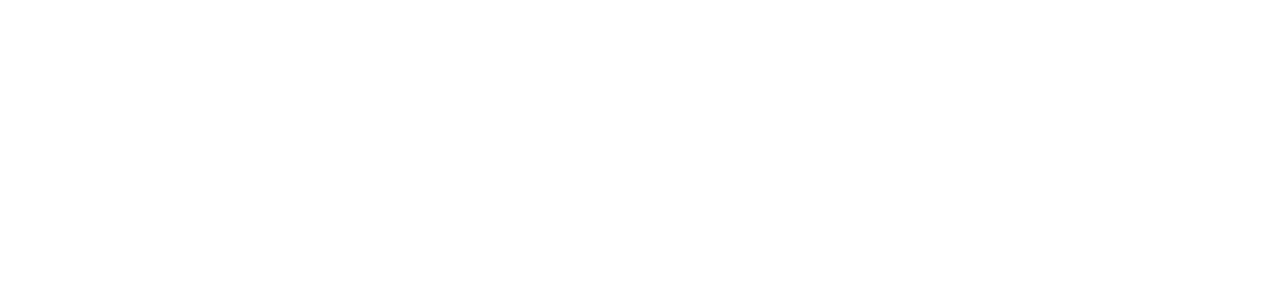
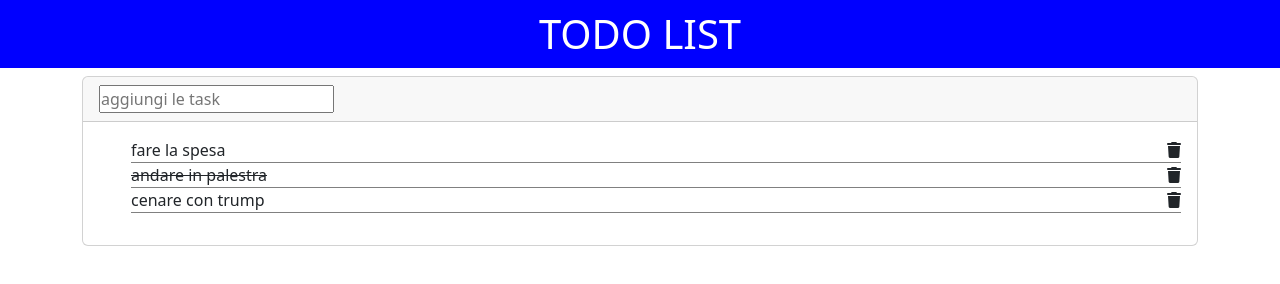
Before and after one commit to ChriCore99/vue-todolist, a plain HTML site: page index.html in a window 1280 px wide. Drawn offline with nearby package versions, Linux system fonts and the light colour scheme.

Commit message:
ADD: mindstone 1 e 2 completate

```diff
--- a/css/style.css
+++ b/css/style.css
@@ -22,6 +22,28 @@ a {
 
 /* STYLE */
 
+h1{
+    text-align: center;
+    background-color: blue;
+    color: white;
+    padding-top: 10px;
+    padding-bottom: 10px;
+}
+
+.todo-item{
+    display: flex;
+    justify-content: space-between;
+    align-items: center;
+}
+
+li{
+    border-bottom: 1px solid grey;
+}
+
+i{
+    cursor: pointer;
+}
+
 /* UTILITIES */
 
 /* DEBUG */
--- a/index.html
+++ b/index.html
@@ -4,12 +4,35 @@
     <meta charset="UTF-8">
     <meta name="viewport" content="width=device-width, initial-scale=1.0">
     <script src="https://unpkg.com/vue@3/dist/vue.global.js"></script>
+    <link href="https://cdn.jsdelivr.net/npm/bootstrap@5.3.3/dist/css/bootstrap.min.css" rel="stylesheet" integrity="sha384-QWTKZyjpPEjISv5WaRU9OFeRpok6YctnYmDr5pNlyT2bRjXh0JMhjY6hW+ALEwIH" crossorigin="anonymous">
     <link rel="stylesheet" href="./css/style.css">
+    <script src="https://kit.fontawesome.com/9ea1e289b8.js"></script>
     <title>Document</title>
 </head>
 <body>
 
-
+    <header>
+        <h1>TODO LIST</h1>
+    </header>
+    <div id="app">
+        <main>
+            <div class="container">
+                <div class="card">
+                    <div class="card-header">
+                        <input type="text" placeholder="aggiungi le task">
+                    </div>
+                    <div class="card-body">
+                        <ul class="todo-list">
+                            <li class="todo-item" :class="todo.done === true ? 'text-decoration-line-through': ''" v-for="(todo, i) in todos">
+                                {{todo.text}}
+                                <a href="#"><i class="fa-solid fa-trash" @click="removeTodo(todo, i)"></i></a>
+                            </li>
+                        </ul>
+                    </div>
+                </div>
+            </div>
+        </main>
+    </div>
 
     <script src="./js/app.js"></script>
 </body>
--- a/js/app.js
+++ b/js/app.js
@@ -3,7 +3,29 @@ const { createApp } = Vue
   createApp({
     data() {
       return {
-        message: 'Hello Vue!'
+        todos:[
+            {
+                text: 'fare la spesa',
+                done: false,
+            },
+
+            {
+                text: 'andare in palestra',
+                done: true,
+            },
+
+            {
+                text: 'cenare con trump',
+                done: false,
+            }
+        ]
       }
+    },
+
+    methods: {
+       removeTodo(todo, i){
+        this.todos.splice(i, 1)
+       }
     }
+
   }).mount('#app')
```
